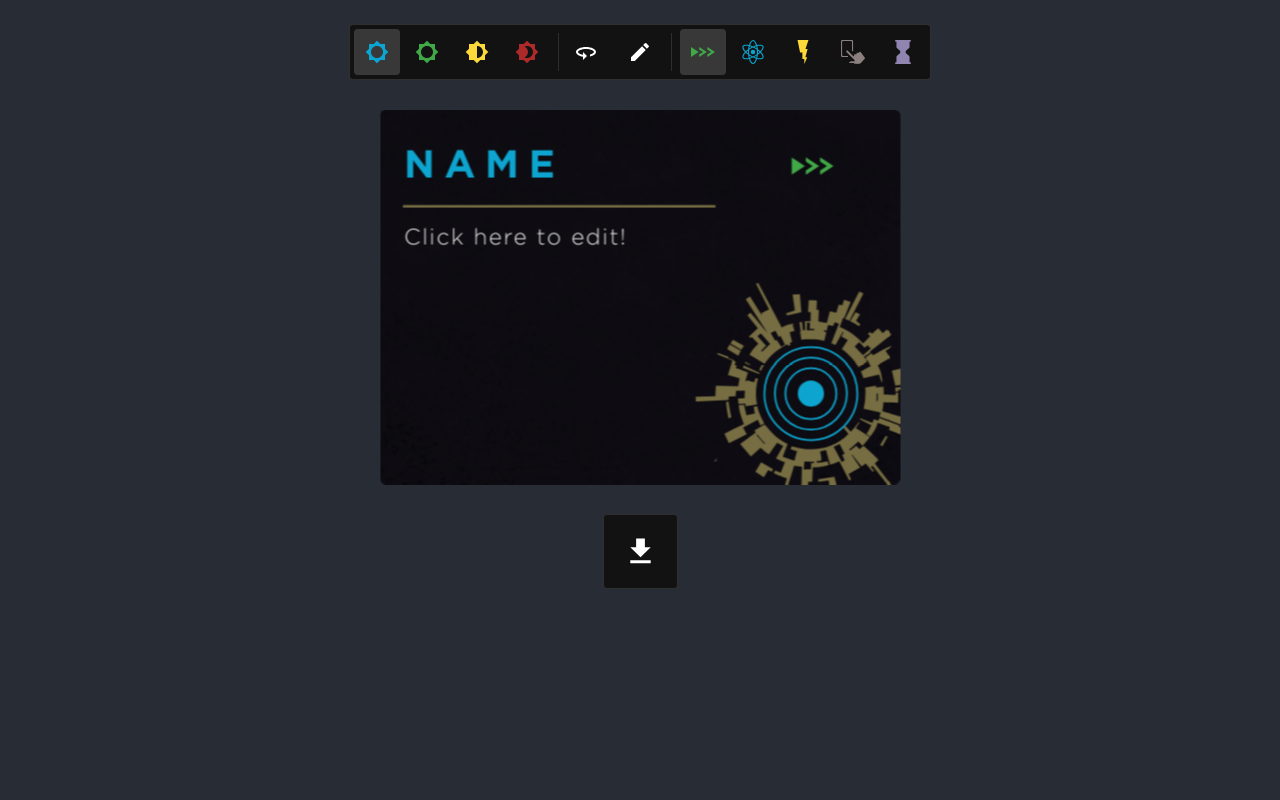
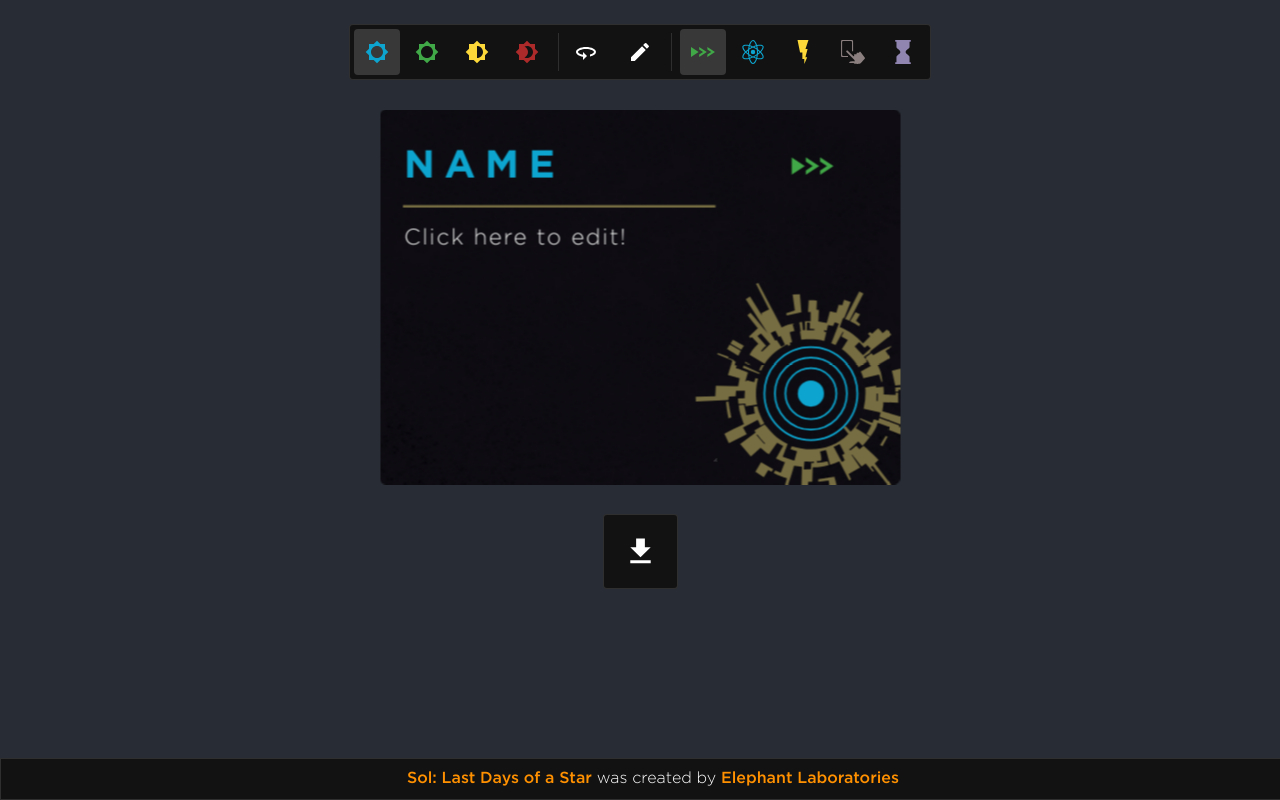
Before and after one commit to sol-editor/sol-editor, a React (Create React App) app: page / in a window 1280 px wide. Built offline with nearby package versions, Linux system fonts and the light colour scheme.

Commit message:
(#4) Basic footer with credits.

```diff
--- a/src/App.css
+++ b/src/App.css
@@ -6,4 +6,5 @@
   align-items: center;
   justify-content: center;
   margin-top: 24px;
+  margin-bottom: 50px;
 }
--- a/src/App.tsx
+++ b/src/App.tsx
@@ -9,6 +9,7 @@ import CardControlPanel from "./CardControlPanel";
 
 import { ThemeProvider, createTheme } from "@mui/material/styles";
 import CardExportPanel from "./CardExportPanel";
+import Footer from "./Footer";
 
 const darkTheme = createTheme({
   palette: {
@@ -40,6 +41,7 @@ export default function App() {
         />
         <CardExportPanel name={instabilityEffect.title} isFlipped={isFlipped} />
       </div>
+      <Footer />
     </ThemeProvider>
   );
 }
--- /dev/null
+++ b/src/Footer.css
@@ -0,0 +1,11 @@
+.footer-content {
+  margin: 12px;
+  font-weight: 300;
+  width: 100%;
+  text-align: center;
+}
+
+.footer-content a {
+  font-weight: 400;
+  color: #ff9100;
+}
--- /dev/null
+++ b/src/Footer.tsx
@@ -0,0 +1,36 @@
+import "./Footer.css";
+import { Link, Paper } from "@mui/material";
+
+export default function Footer() {
+  return (
+    <Paper
+      elevation={0}
+      sx={{
+        position: "fixed",
+        bottom: 0,
+        width: "100%",
+      }}
+      component="footer"
+      square
+      variant="outlined"
+    >
+      <div className="footer-content">
+        <Link
+          href="https://elephantlaboratories.com/sol"
+          underline="none"
+          color="warning"
+        >
+          Sol: Last Days of a Star
+        </Link>{" "}
+        was created by{" "}
+        <Link
+          href="https://elephantlaboratories.com/"
+          underline="none"
+          color="warning"
+        >
+          Elephant Laboratories
+        </Link>
+      </div>
+    </Paper>
+  );
+}
```
